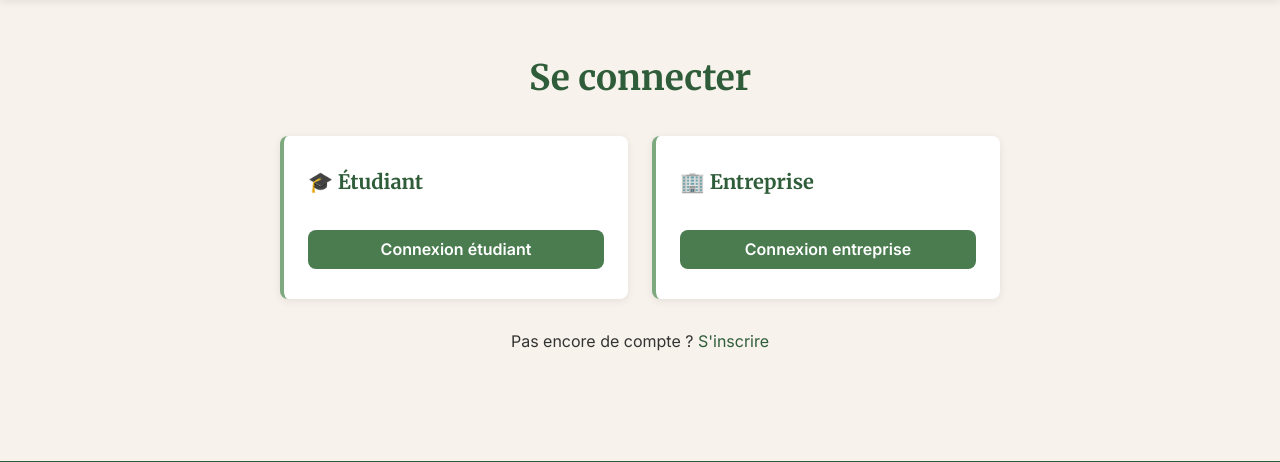
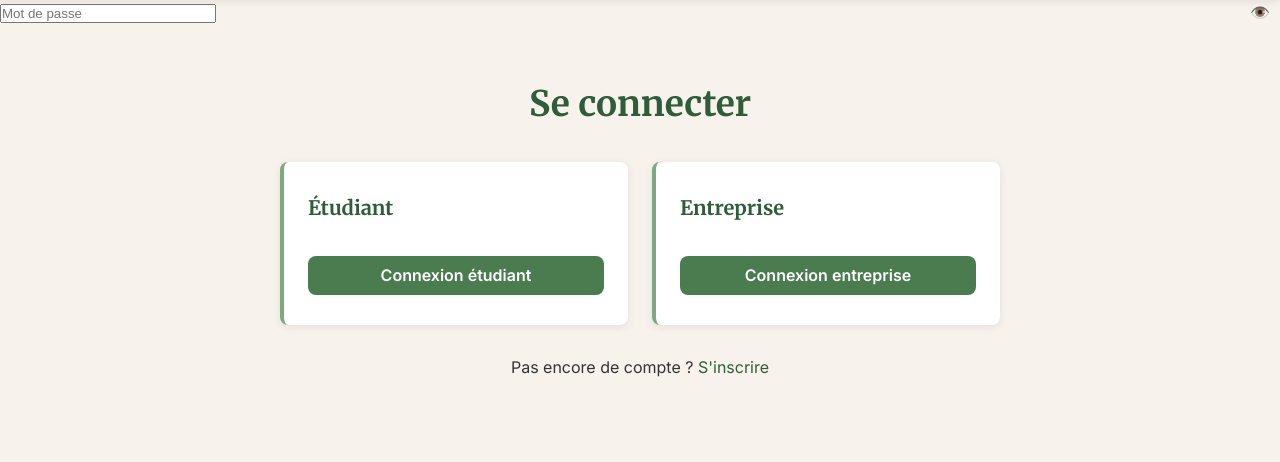
Before and after one commit to adanlokonon/bensa, a Flask app: page /connexion in a window 1280 px wide. Shown: the part 70-532 px from the top of the page. Run offline with Flask 3, Linux system fonts and the light colour scheme; some libraries are stand-ins or nearby versions.

Commit message:
ajoute index.html et oeil pour montrer mot de passe

```diff
--- a/templates/base.html
+++ b/templates/base.html
@@ -10,7 +10,23 @@
   <link rel="preconnect" href="https://fonts.gstatic.com" crossorigin>
   <link href="https://fonts.googleapis.com/css2?family=Inter:wght@400;500;600;700&family=Merriweather:wght@700;900&display=swap" rel="stylesheet">
   <link rel="stylesheet" href="{{ url_for('static', filename='css/style.css') }}">
-</script>
+<style>
+.password-field {
+  position: relative;
+  display: inline-block;
+}
+.password-field input {
+  padding-right: 35px;
+}
+.password-field span {
+  position: absolute;
+  right: 10px;
+  top: 50%;
+  transform: translateY(-50%);
+  cursor: pointer;
+  user-select: none;
+}
+</style>
 </head>
 <body>
 
@@ -46,6 +62,10 @@
     </nav>
   </div>
 </header>
+<div class="password-field">
+  <input type="password" id="pwd" name="password" placeholder="Mot de passe">
+  <span id="toggleEye" onclick="togglePassword()">👁️</span>
+</div>
 
 <div class="flash-container">
   {% with messages = get_flashed_messages(with_categories=true) %}
@@ -98,6 +118,18 @@
 document.getElementById('navToggle').addEventListener('click', function() {
     document.getElementById('navLinks').classList.toggle('active');
 });
+
+function togglePassword() {
+  const input = document.getElementById('pwd');
+  const eye = document.getElementById('toggleEye');
+  if (input.type === 'password') {
+    input.type = 'text';
+    eye.textContent = '🙈';
+  } else {
+    input.type = 'password';
+    eye.textContent = '👁️';
+  }
+}
 </script>
 </body>
 </html>
--- a/templates/candidature_statut.html
+++ b/templates/candidature_statut.html
@@ -8,9 +8,9 @@
   <div class="offre-card">
     <h2>{{ cand.offre_titre }}</h2>
     <div class="offre-meta">
-      <span>🏢 {{ cand.entreprise_nom }}</span>
-      <span>📍 {{ cand.offre_lieu or '—' }}</span>
-      <span>📅 Envoyée le {{ cand.date_envoi[:10] }}</span>
+      <span>{{ cand.entreprise_nom }}</span>
+      <span>{{ cand.offre_lieu or '—' }}</span>
+      <span> Envoyée le {{ cand.date_envoi[:10] }}</span>
     </div>
     <p><strong>Statut actuel :</strong> <span class="badge badge-{{ cand.statut }}">{{ cand.statut }}</span></p>
 
--- a/templates/connexion_choix.html
+++ b/templates/connexion_choix.html
@@ -5,11 +5,11 @@
   <h1 class="text-center">Se connecter</h1>
   <div class="grid-2 mt-3">
     <div class="profil-card">
-      <h3>🎓 Étudiant</h3>
+      <h3>Étudiant</h3>
       <a href="{{ url_for('connexion_etudiant') }}" class="btn btn-primary btn-block mt-2">Connexion étudiant</a>
     </div>
     <div class="profil-card">
-      <h3>🏢 Entreprise</h3>
+      <h3>Entreprise</h3>
       <a href="{{ url_for('connexion_entreprise') }}" class="btn btn-primary btn-block mt-2">Connexion entreprise</a>
     </div>
   </div>
```
Also changed, not shown: index.html (+6 -7 lines).
